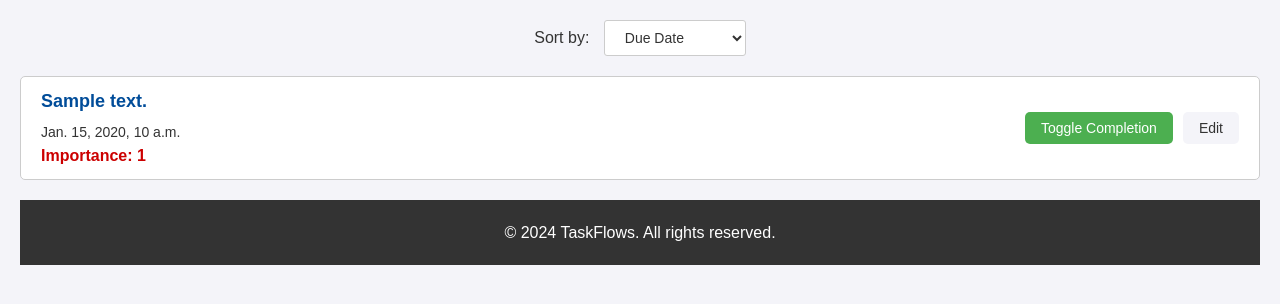
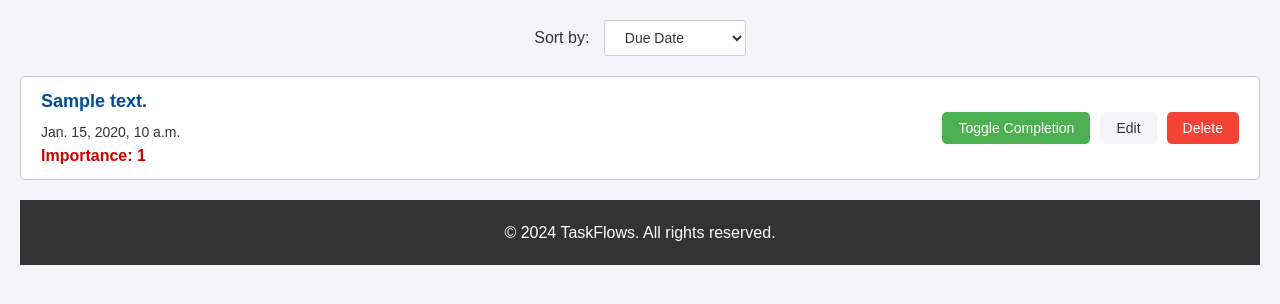
Before and after one commit to SamuelAirs/FinalProjectSamuelAyers, a Django app: page /reminders/complete/ in a window 1280 px wide. Shown: the part 245-549 px from the top of the page. Run offline with Django 5.2, Linux system fonts and the light colour scheme; a user stored in the database is signed in; tables that the repository leaves empty hold one stand-in row (values such as "Sample post").

Commit message:
added a delete button for completed reminders

```diff
--- a/taskFlows/reminders/static/reminders/style.css
+++ b/taskFlows/reminders/static/reminders/style.css
@@ -344,3 +344,17 @@ header h1 a:hover {
     font-weight: bold;
     color: #c00; /* Red color to indicate urgency */
 }
+
+.delete-btn {
+    background-color: #f44336;
+    color: white;
+    border: none;
+    padding: 8px 16px;
+    border-radius: 5px;
+    cursor: pointer;
+    margin-left: 10px;
+}
+
+.delete-btn:hover {
+    background: #c53727;
+}
--- a/taskFlows/reminders/templates/reminders/index.html
+++ b/taskFlows/reminders/templates/reminders/index.html
@@ -20,7 +20,6 @@
                 <div class="reminder-info">
                     <a href="{% url 'reminders:detail' reminder.id %}" class="reminder-title">{{ reminder.reminderDescription }}</a>
                     <p class="reminder-date">{{ reminder.reminderDueDateEnd }}</p>
-                    <!-- Displaying the importance with exclamation points -->
                     <p class="reminder-importance">Importance: {{ reminder.reminderImportance }}</p>
                 </div>
                 <div class="reminder-actions">
@@ -31,6 +30,12 @@
                     <form action="{% url 'reminders:editReminder' reminder.id %}" method="get" class="form-inline">
                         <button type="submit" class="edit-btn">Edit</button>
                     </form>
+                    {% if reminder.reminderCompletion %}
+                    <form action="{% url 'reminders:deleteReminder' reminder.id %}" method="post" class="form-inline">
+                        {% csrf_token %}
+                        <button type="submit" class="delete-btn" onclick="return confirm('Are you sure you want to delete this reminder?');">Delete</button>
+                    </form>
+                    {% endif %}
                 </div>
             </li>
         {% endfor %}
--- a/taskFlows/reminders/urls.py
+++ b/taskFlows/reminders/urls.py
@@ -10,4 +10,5 @@ urlpatterns = [
     path('toggle/<int:reminder_id>/', views.toggleCompletion, name='toggleCompletion'),
     path('edit/<int:reminder_id>/', views.editReminder, name='editReminder'),
     path('complete/', views.completedReminders.as_view(), name='completedReminders'),
+    path('reminders/delete/<int:reminder_id>/', views.deleteReminder, name='deleteReminder'),
 ]
--- a/taskFlows/reminders/views.py
+++ b/taskFlows/reminders/views.py
@@ -83,3 +83,10 @@ def editReminder(request, reminder_id):
     else:
         form = reminderForm(instance=reminder)
     return render(request, 'reminders/editReminder.html', {'form': form})
+
+def deleteReminder(request, reminder_id):
+    reminder = get_object_or_404(reminderBase, pk=reminder_id)
+    if request.method == 'POST':
+        reminder.delete()
+        return HttpResponseRedirect(reverse('reminders:completedReminders'))
+    return HttpResponse("Method not allowed", status=405)
```
